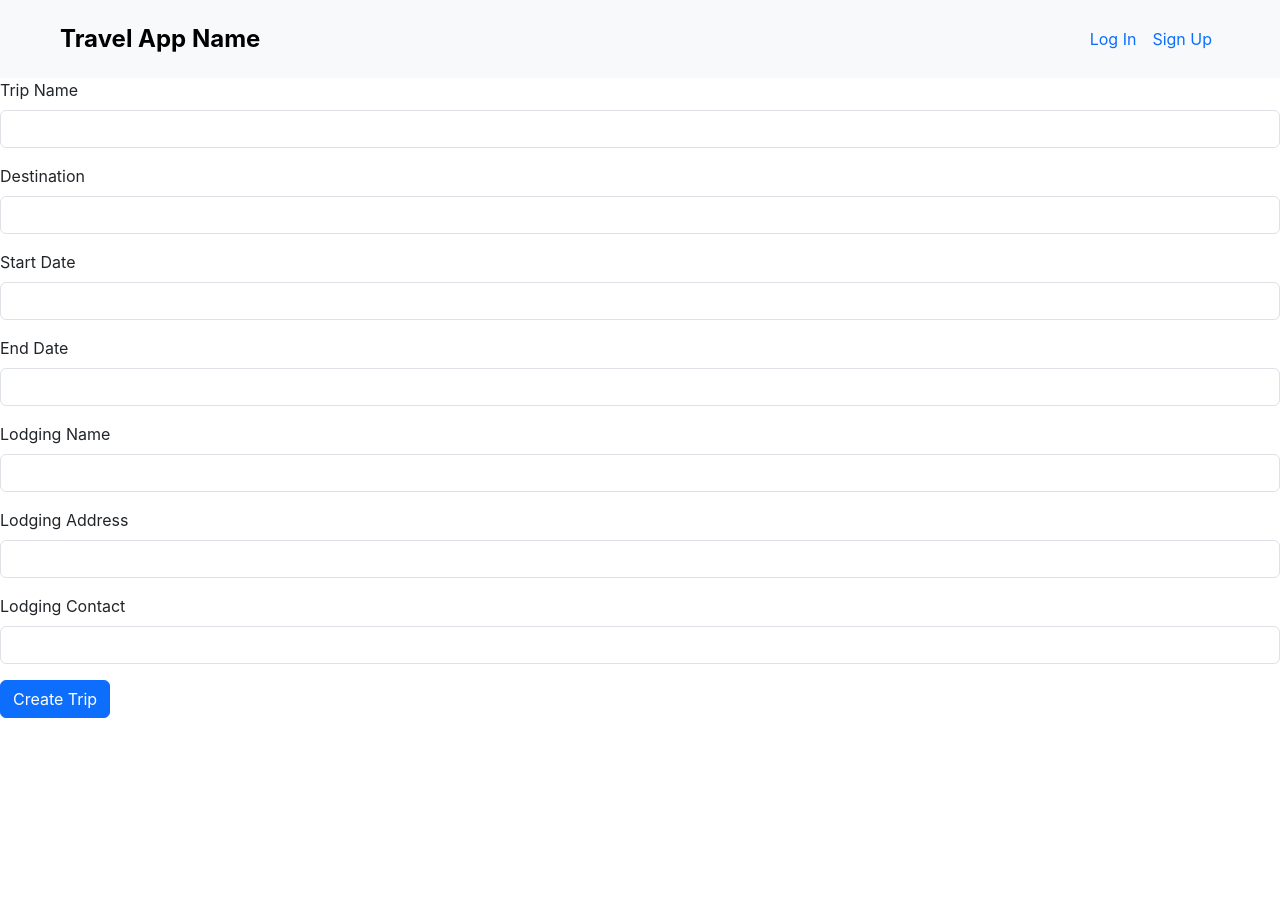
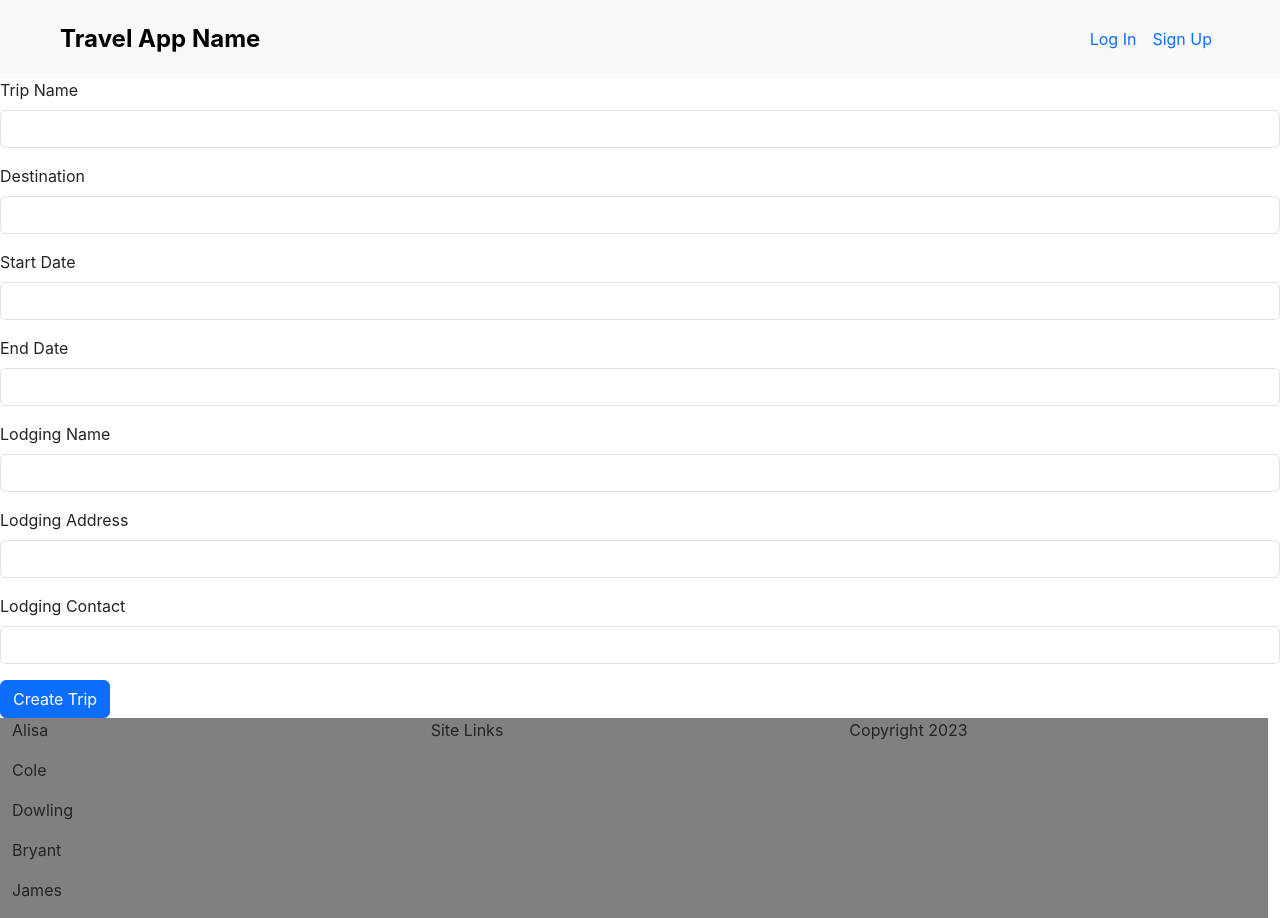
Before and after one commit to Juebele/Travel_App, a React (Create React App) app in the folder client/: page /yourtrip in a window 1280 px wide. Before the commit the page ends 800 px from the top, so only its background shows below. Built offline with nearby package versions, Linux system fonts and the light colour scheme.

Commit message:
not finished yet

```diff
--- a/client/src/App.css
+++ b/client/src/App.css
@@ -6,6 +6,11 @@
 /* NAVBAR STYLING */
 #customNav {
     margin: 1vb 6vb;
+}
+
+/* FOOTER STYLING */
+.footer {
+    background-color: gray;
 }
 
 #logo {
--- a/client/src/App.js
+++ b/client/src/App.js
@@ -5,7 +5,7 @@ import Home from './components/Home';
 import SignUp from './components/SignUp';
 import Login from './components/Login';
 import CreateTripForm from './components/LoggedIn/YourTripDetails/CreateTripForm';
-
+import Footer from './components/Footer'
 import { ApolloClient, InMemoryCache, ApolloProvider, HttpLink } from '@apollo/client';
 import Navbar from './components/Navbar';
 
@@ -38,6 +38,7 @@ function App() {
           />
         </Routes>
       </Router>
+      <Footer />
     </ApolloProvider>
   );
 }
--- /dev/null
+++ b/client/src/components/Footer.js
@@ -0,0 +1,20 @@
+import React from 'react';
+import { Link } from 'react-router-dom';
+
+function Footer() {
+    return (
+        <div className='footer container-fluid justify-content-center row'>
+            <div className='container-fluid col contributors justify-content-center'>
+                <p>Alisa</p>
+                <p>Cole</p>
+                <p>Dowling</p>
+                <p>Bryant</p>
+                <p>James</p>
+            </div>
+            <div className='container-fluid col links'>Site Links</div>
+            <div className='container-fluid col copyright'>Copyright 2023</div>
+        </div>
+    )
+}
+
+export default Footer;
```
